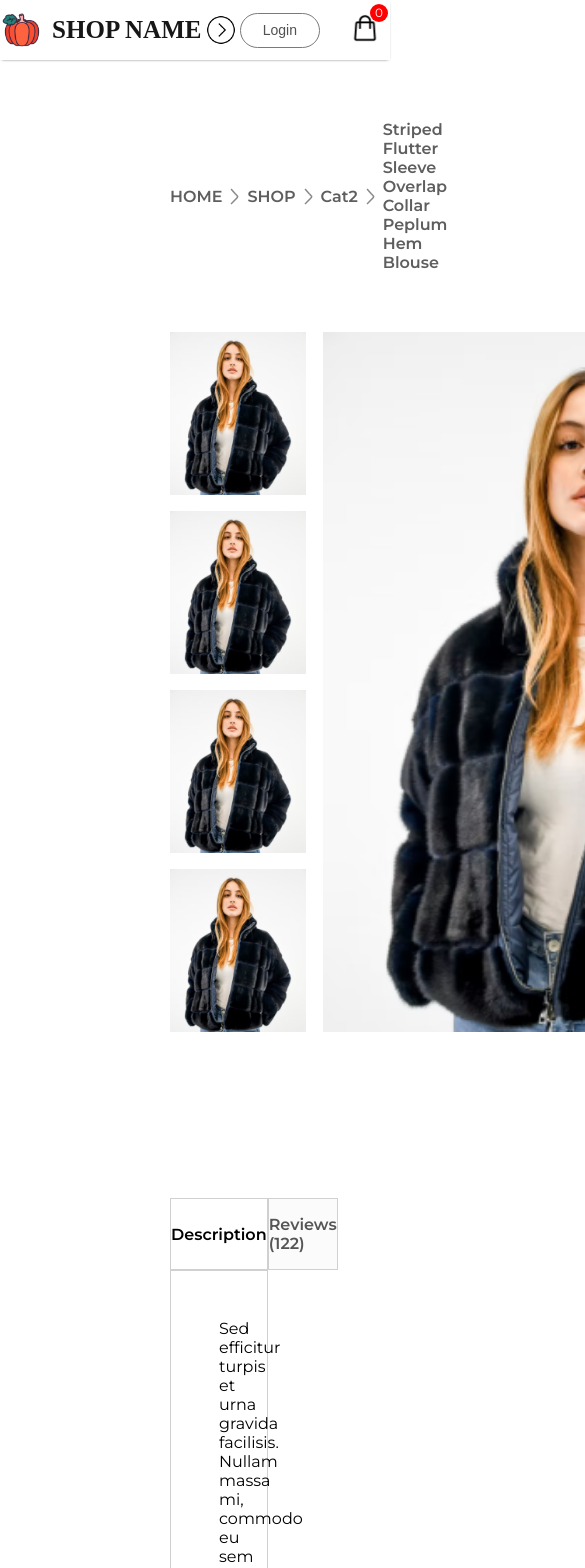
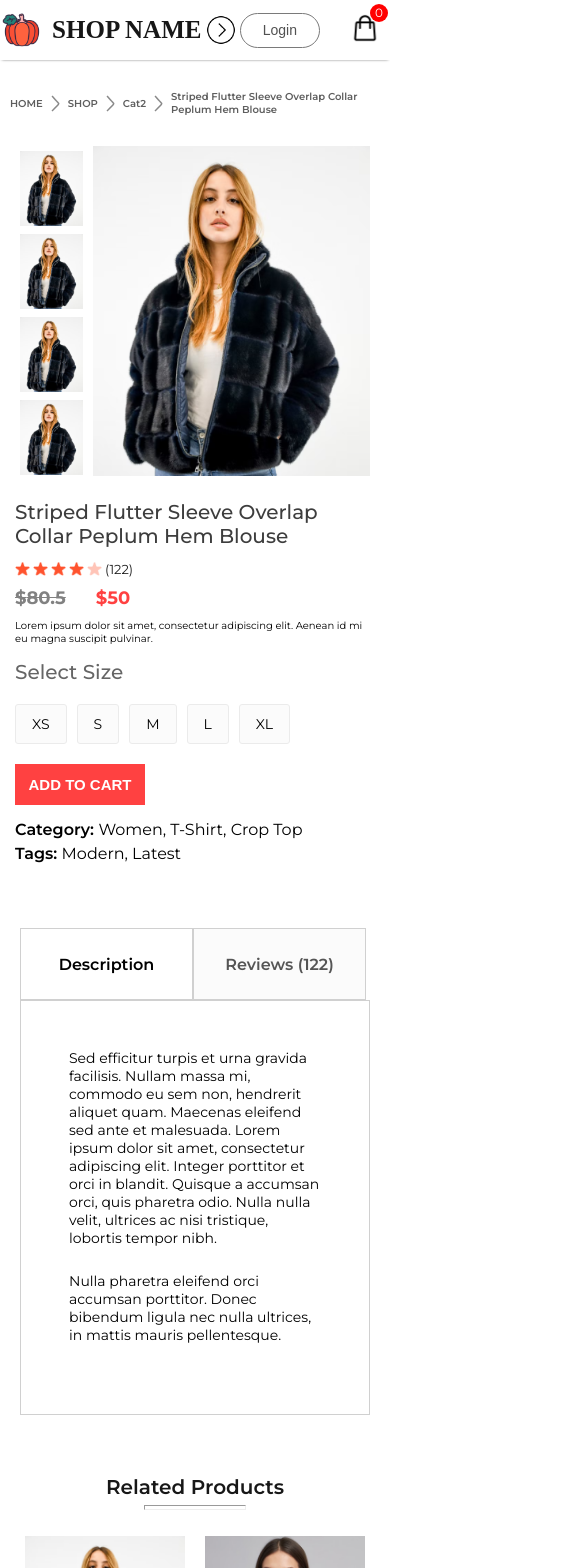
Before and after one commit to stautisabela/ecommerce-sample, a React (Create React App) app in the folder client/: page /product/1 in a window 390 px wide. Shown: the top 1568 px of the page, 585 px wide, since content can reach past the window. Built offline with nearby package versions, Linux system fonts and the light colour scheme; a web font is replaced by a local one.

Commit message:
Make more components responsive

```diff
--- a/client/src/Components/Breadcrumbs/Breadcrumb.css
+++ b/client/src/Components/Breadcrumbs/Breadcrumb.css
@@ -8,3 +8,26 @@
     margin: 60px 170px;
     text-transform: capitalize;
 }
+@media(max-width:1280px){
+    .breadcrumb{
+        margin: 30px 50px;
+        font-size: 14px;
+    }
+}
+@media(max-width:1024px){
+    .breadcrumb{
+        margin: 30px 30px;
+        font-size: 13px;
+    }
+}
+@media(max-width:800px){
+    .breadcrumb{
+        margin: 30px 10px;
+        font-size: 12px;
+    }
+}
+@media(max-width:500px){
+    .breadcrumb{
+        font-size: 10px;
+    }
+}
--- a/client/src/Components/DescriptionBox/DescriptionBox.css
+++ b/client/src/Components/DescriptionBox/DescriptionBox.css
@@ -26,3 +26,16 @@
     padding: 48px;
     padding-bottom: 70px;
 }
+@media(max-width:1280px){
+    .description-box{
+        margin: 60px;
+    }
+}
+@media(max-width:800px){
+    .description-box{
+        margin: 60px 20px;
+    }
+    .description-box-description{
+        font-size: 14px;
+    }
+}
--- a/client/src/Components/ProductDisplay/ProductDisplay.css
+++ b/client/src/Components/ProductDisplay/ProductDisplay.css
@@ -86,3 +86,186 @@
 .product-display-right-category span{
     font-weight: 600;
 }
+@media(max-width:1280px){
+    .product-display{
+        margin: 0px 60px;
+    }
+    .product-display-left{
+        gap: 10px;
+    }
+    .product-display-img-list{
+        gap: 10px;
+    }
+    .product-display-img-list img{
+        height: 120px;
+    }
+    .product-display-main-img{
+        width: auto;
+        height: 510px;
+    }
+    .product-display-right{
+        margin: 0px 30px;
+    }
+    .product-display-right h1{
+        font-size: 22px;
+    }
+    .product-display-right-star{
+        gap: 3px;
+        font-size: 13px;
+    }
+    .product-display-right-prices{
+        margin: 10px 0px;
+        font-size: 18px;
+    }
+    .product-display-right-description{
+        font-size: 13px;
+    }
+    .product-display-right-size h1{
+        margin-top: 20px;
+        font-size: 20px;
+    }
+    .product-display-right-sizes div{
+        padding: 14px 20px;
+    }
+    .product-display-right button{
+        width: 150px;
+        padding: 15px 0px;
+        margin-bottom: 20px;
+    }
+    .product-display-right-category{
+        margin-top: 5px;
+        font-size: 14px;
+    }
+}
+@media(max-width:1024px){
+    .product-display{
+        margin: 0px 30px;
+    }
+    .product-display-left{
+        gap: 5px;
+    }
+    .product-display-img-list img{
+        height: 80px;
+    }
+    .product-display-main-img{
+        height: 350px;
+    }
+    .product-display-right h1{
+        font-size: 18px;
+    }
+    .product-display-right-star img{
+        width: 15px;
+    }
+    .product-display-right-description{
+        font-size: 12px;
+    }
+    .product-display-right-sizes{
+        margin: 10px 0px;
+    }
+    .product-display-right-sizes div{
+        padding: 10px 16px;
+        font-size: 12px;
+    }
+    .product-display-right button{
+        width: 120px;
+        padding: 10px 0px;
+        margin-bottom: 10px;
+        font-size: 14px;
+    }
+    .product-display-right-category{
+        font-size: 12px;
+    }
+}
+@media(max-width:800px){
+    .product-display{
+        margin: 0px 10px;
+    }
+    .product-display-left{
+        gap: 0px;
+        flex-direction: column-reverse;
+        align-items: center;
+    }
+    .product-display-img-list{
+        flex-direction: row;
+        gap: 6px;
+    }
+    .product-display-img-list img{
+        height: 70px;
+    }
+    .product-display-main-img{
+        height: 300px;
+    }
+    .product-display-right h1{
+        font-size: 14px;
+    }
+    .product-display-right-star img{
+        width: 13px;
+    }
+    .product-display-right-description{
+        font-size: 10px;
+    }
+    .product-display-right-size h1{
+        margin-top: 10px;
+    }
+    .product-display-right-sizes{
+        margin-top: 10px;
+        gap: 5px;
+    }
+    .product-display-right-sizes div{
+        padding: 4px 11px;
+    }
+    .product-display-right button{
+        width: 100px;
+        font-size: 12px;
+    }
+    .product-display-right-category{
+        font-size: 10px;
+    }
+}
+@media(max-width:500px){
+    .product-display{
+        flex-direction: column;
+    }
+    .product-display-left{
+        gap: 10px;
+        flex-direction: row;
+        margin: auto;
+    }
+    .product-display-img-list{
+        flex-direction: column;
+        gap: 8px;
+    }
+    .product-display-img-list img{
+        height: 75px;
+    }
+    .product-display-main-img{
+        height: 330px;
+    }
+    .product-display-right{
+        margin: 5px;
+    }
+    .product-display-right h1{
+        margin-top: 15px;
+        font-size: 20px;
+        font-weight: 500;
+    }
+    .product-display-right-star img{
+        width: 15px;
+    }
+    .product-display-right-sizes{
+        margin: 20px 0px;
+        gap: 10px;
+    }
+    .product-display-right-sizes div{
+        padding: 10px 16px;
+        font-size: 14px;
+    }
+    .product-display-right button{
+        width: 130px;
+        font-size: 15px;
+        padding: 12px 0px;
+    }
+    .product-display-right-category{
+        font-size: 16px;
+    }
+}
--- a/client/src/Components/RelatedProducts/RelatedProducts.css
+++ b/client/src/Components/RelatedProducts/RelatedProducts.css
@@ -15,3 +15,60 @@
     display: flex;
     gap: 30px;
 }
+@media(max-width:1280px){
+    .related-products{
+        height: 70vh;
+    }
+    .related-products h1{
+        font-size: 40px;
+    }
+    .related-products hr{
+        width: 160px;
+        height: 4px;
+    }
+    .related-products-item{
+        gap: 20px;
+        margin-top: 30px;
+    }
+}
+@media(max-width:1024px){
+    .related-products{
+        height: 60vh;
+    }
+    .related-products h1{
+        font-size: 30px;
+    }
+    .related-products hr{
+        width: 120px;
+        height: 3px;
+    }
+    .related-products-item{
+        gap: 15px;
+        margin-top: 20px;
+    }
+}
+@media(max-width:800px){
+    .related-products{
+        height: 50vh;
+        gap: 6px;
+    }
+    .related-products h1{
+        font-size: 20px;
+    }
+    .related-products hr{
+        width: 100px;
+    }
+    .related-products-item{
+        gap: 5px;
+    }
+}
+@media(max-width:500px){
+    .related-products{
+        height: 90vh;
+    }
+    .related-products-item{
+        display: grid;
+        grid-template-columns: 1fr 1fr;
+        gap: 20px;
+    }
+}
```
